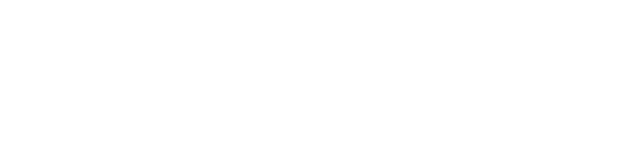
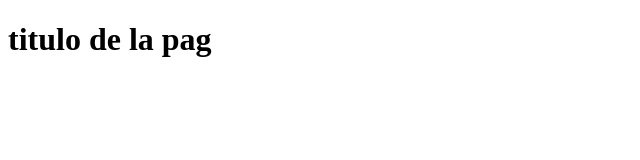
Before and after one commit to kimberly04ali/seminario, a plain HTML site: page index.html in a window 1280 px wide. Shown: the whole page, without its empty margins (0-640 px from the left). Drawn offline with Linux system fonts and the light colour scheme.

Commit message:
agregue titulo al proyecto

```diff
--- a/index.html
+++ b/index.html
@@ -6,6 +6,6 @@
     <title>Mi primera pagina</title>
 </head>
 <body>
-
+    <h1> titulo de la pag</h1>
 </body>
 </html>
```
